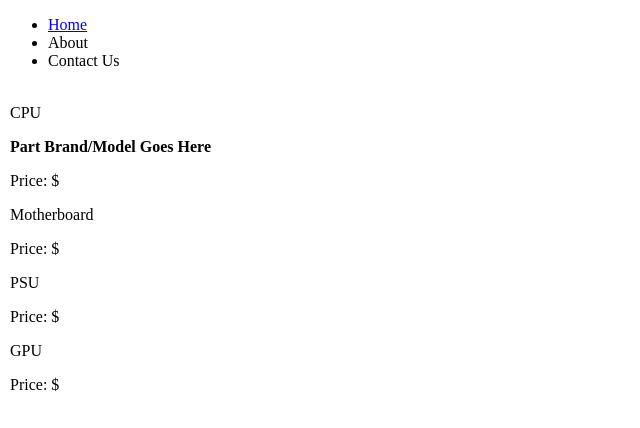
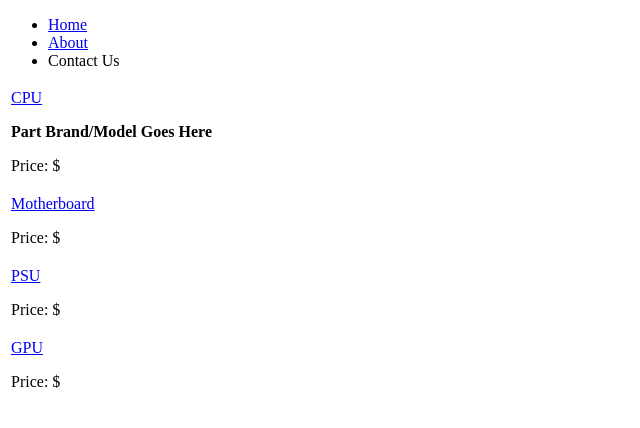
Before and after one commit to o-b3d/simple-pc-part-picker, a React app: page / in a window 1280 px wide. Shown: the top 428 px of the page, without its empty margins (0-640 px from the left). Built offline with nearby package versions, Linux system fonts and the light colour scheme; the HTML template or start-up script is replaced by a standard one.

Commit message:
Worked on CPU.jsx and added routes to about navbar

```diff
--- a/src/App.jsx
+++ b/src/App.jsx
@@ -1,11 +1,14 @@
-import { Link, Router } from "react-router-dom";
+import { Link, Routes, Route } from "react-router-dom";
+import CPU from "./pages/cpu";
 import "./App.css";
-import Navbar from "./navbar";
 
 function App() {
   return (
     <>
-      <Navbar />
+    {/*I added Routes and Route here to access CPU page from landing page -OG*/}
+    <Routes>
+      <Route path="/cpu/*" element={<CPU />} />
+    </Routes>
       <Home />
     </>
   );
@@ -16,11 +19,33 @@ export default App;
 function Home() {
   return (
     <>
+      {/*In a Table, need to add a tbody, or similar, tag as parents to tr tags -OG*/}
       <table>
-        <PCPart partType={"CPU"} partName={"Part Brand/Model Goes Here"} />
-        <PCPart partType={"Motherboard"} />
-        <PCPart partType={"PSU"} />
-        <PCPart partType={"GPU"} />
+        <tbody>
+          <tr>
+            <td>
+              <PCPart
+                partType={"CPU"}
+                partName={"Part Brand/Model Goes Here"}
+              />
+            </td>
+          </tr>
+          <tr>
+            <td>
+              <PCPart partType={"Motherboard"} />
+            </td>
+          </tr>
+          <tr>
+            <td>
+              <PCPart partType={"PSU"} />
+            </td>
+          </tr>
+          <tr>
+            <td>
+              <PCPart partType={"GPU"} />
+            </td>
+          </tr>
+        </tbody>
       </table>
     </>
   );
@@ -29,7 +54,8 @@ function Home() {
 function PCPart({ partType, partName, partPrice }) {
   return (
     <div>
-      <p>{partType}</p>
+      {/* The below Link to only be used for the partType prop took me FOREVER to figure out -OG*/}
+      <Link to={`/${partType}`}>{partType}</Link>
       <p>
         <strong>{partName}</strong>
       </p>
--- a/src/main.jsx
+++ b/src/main.jsx
@@ -1,23 +1,54 @@
-import React from 'react'
-import ReactDOM from 'react-dom/client'
-import App from './App.jsx'
-import { createBrowserRouter, RouterProvider } from 'react-router-dom'
-import { Users, loader as usersLoader } from "./pages/Users.jsx"
+import React from "react";
+import ReactDOM from "react-dom/client";
+import App from "./App.jsx";
+import { createBrowserRouter, RouterProvider } from "react-router-dom";
+import { Users, loader as usersLoader } from "./pages/Users.jsx";
+import { About } from "./pages/About.jsx";
+import Navbar from "./navbar.jsx";
+import CPU from "./pages/cpu.jsx";
+
 
 const router = createBrowserRouter([
   {
-    path: "/",
-    element: <App />
+    path: "/*",
+    element:
+      ({
+        /*I used a parent tag, or <> to add the Navbar to all routes -OG*/
+      },
+      (
+        <>
+          <Navbar />
+          <App />
+        </>
+      )),
   },
   {
-    path : "Users",
+    path: "/cpu",
+    element: (
+      <>
+        <Navbar />
+        <CPU />
+      </>
+    ),
+  },
+  {
+    path: "/about",
+    element: (
+      <>
+        <Navbar />
+        <About />
+      </>
+    ),
+  },
+  {
+    path: "Users",
     element: <Users />,
-    loader: usersLoader
+    loader: usersLoader,
   },
-])
+]);
 
-ReactDOM.createRoot(document.getElementById('root')).render(
+ReactDOM.createRoot(document.getElementById("root")).render(
   <React.StrictMode>
     <RouterProvider router={router} />
-  </React.StrictMode>,
-)
+  </React.StrictMode>
+);
--- a/src/navbar.jsx
+++ b/src/navbar.jsx
@@ -7,7 +7,9 @@ function Navbar() {
         <li>
           <Link to="/">Home</Link>
         </li>
-        <li>About</li>
+        <li>
+          <Link to="/about">About</Link>
+          </li>
         <li>Contact Us</li>
       </ul>
     </nav>
--- a/src/pages/about.jsx
+++ b/src/pages/about.jsx
@@ -1,10 +1,8 @@
-const About = () => {
+export function About() {
   return (
     <div>
-      <h1>About Us</h1>
-      <p>This page was created and designed by Obed and Rahim.</p>
+      <h2>About Page</h2>
+      <p>This is the About page.</p>
     </div>
   );
-};
-
-export default About;
+}
--- a/src/pages/cpu.jsx
+++ b/src/pages/cpu.jsx
@@ -1,6 +1,19 @@
-export default function CPU(){
-    return(
-        <>
-        </>
-    )
+export default function CPU() {
+  return <>
+  <AddCPU />
+  </>;
 }
+
+export function AddCPU() {
+    const addCPUToBuild = () => {
+        // Logic to add CPU to build
+    };
+
+    return (
+        <div>
+            <h2>CPU</h2>
+            {/* Display CPU information? */}
+            <button onClick={addCPUToBuild}>Add to Build</button>
+        </div>
+    );
+}
```
